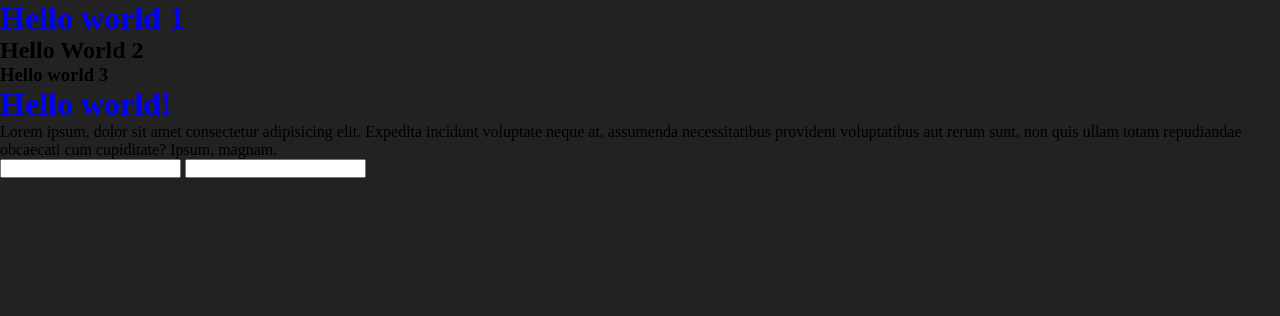
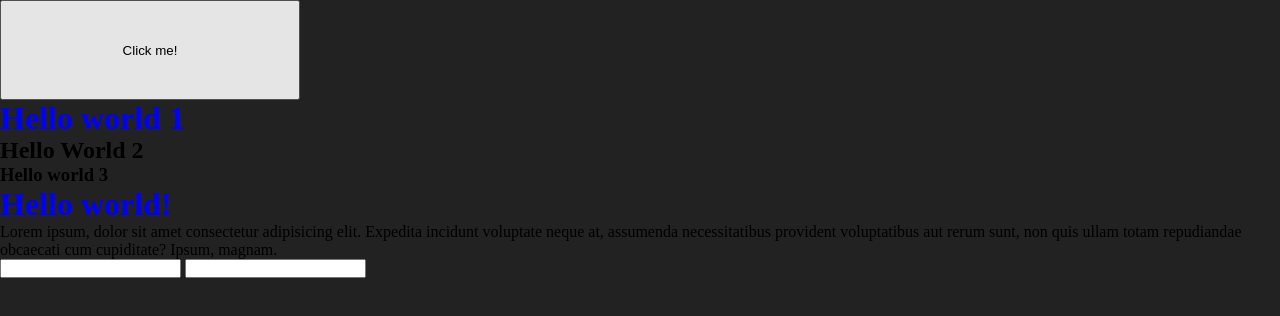
Before and after one commit to ZazaMetreveli/test, a plain HTML site: page index.html in a window 1280 px wide. Drawn offline with Linux system fonts and the light colour scheme.

Commit message:
created new button with styless

```diff
--- a/index.html
+++ b/index.html
@@ -8,7 +8,7 @@
     <title>Document</title>
 </head>
 <body>
-
+    <button>Click me!</button>
     <h1>Hello world 1</h1>
     <h2>Hello World 2</h2>
     <h3>Hello world 3</h3>
--- a/style.css
+++ b/style.css
@@ -10,3 +10,8 @@ body {
 h1 {
     color: blue;
 }
+
+button {
+    width: 300px;
+    height: 100px;
+}
```
